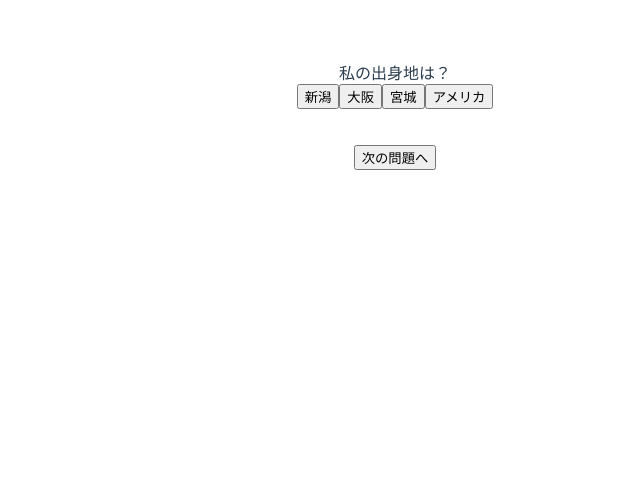
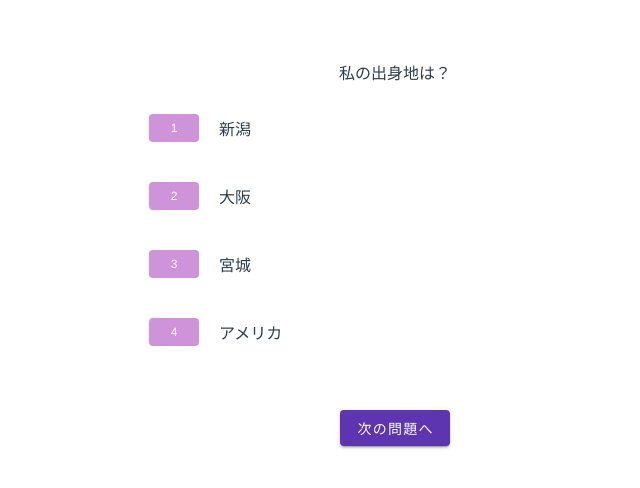
Before and after one commit to YasukoSasai/four-choice-question, a Vue app in the folder yasuko_question/: page / in a window 1280 px wide. Shown: the top 488 px of the page, without its empty margins (245-885 px from the left). Built offline with nearby package versions, Linux system fonts and the light colour scheme.

Commit message:
デザインの修正 & 応用情報の問題追加

```diff
--- a/yasuko_question/package.json
+++ b/yasuko_question/package.json
@@ -9,7 +9,8 @@
   },
   "dependencies": {
     "core-js": "^3.6.5",
-    "vue": "^2.6.11"
+    "vue": "^2.6.11",
+    "vuetify": "^2.2.34"
   },
   "devDependencies": {
     "@vue/cli-plugin-babel": "~4.4.0",
--- a/yasuko_question/src/App.vue
+++ b/yasuko_question/src/App.vue
@@ -1,23 +1,23 @@
 <template>
   <div id="app">
-    <!-- <div v-for="(question, key) in questions" v-bind:key=key>
-      {{ question.question }}<br>
-      <button v-for="(item, key) in question.choices" v-bind:key=key @click="check(key, question.answer)">
-        {{ item }}
-      </button>
-      <br><br><br>
-    </div>  -->
     <div>
       {{ questions[this.questionNumber].question }}
     </div>
-    <button v-for="(item, key) in questions[this.questionNumber].choices" v-bind:key=key @click="check(key, questions[questionNumber].answer)">
+    <div class="question-container" v-for="(item, key) in questions[this.questionNumber].choices" v-bind:key=key @click="check(key, questions[questionNumber].answer)">
+      <v-btn class="choice-button" depressed small color="#CE93D8" dark >
+        {{key + 1}}
+      </v-btn>
+      <div class="choice-txt">
         {{ item }}
-    </button>
+      </div>
+    </div>
     <div v-if="explanationFlag">
       解説: {{ questions[this.questionNumber].explanation }}
     </div>
     <br><br><br>
-    <button @click="nextQuestino()">次の問題へ</button>
+    <v-btn @click="nextQuestino()" color="#5E35B1" dark >
+        次の問題へ
+    </v-btn>
   </div>
 </template>
 <script>
@@ -40,6 +40,17 @@ export default {
           choices: ["油", "アイス", "刺身", "コーヒーゼリー"],
           answer: 2,
           explanation: "刺身はうまいからです。"
+        },
+        {
+          question: "ITIL 2011 editionによれば，サービス・パッケージの説明として，適切なものはどれか。",
+          choices: [
+            "コアサービス，実現サービス及び強化サービスの組合せで構成された，特定の種類の顧客ニーズへのソリューションを提供する複数のサービスの集まりである。",
+            "サービス・パイプライン，サービス・カタログ及び廃止済みサービスで構成された，サービス・プロバイダによって管理されている全てのサービスである。",
+            "成果物，価格，連絡先などが内容として含まれた，稼働中の全てのITサービスに関する情報を格納するデータベース又は構造化された文書である。",
+            "ハードウェア，ソフトウェア，ライセンス，文書などで構成された，稼働中のITサービスに対して承認された変更を実施するためのコンポーネントの集合である。",
+            ],
+          answer: 0,
+          explanation: "設問の例「10月31日の場合は、4月30日以降のデータについて、指定日の状態にファイルを復元できるようにする」ために何本の磁気テープが必要かを考えてみます。指定日のデータを復元するには、指定日の月初に取ったフルバックアップと、毎日記録する差分バックアップ用の磁気テープの2本が必要になります。4月，5月，…，10月までには全部で7つの月が存在します。各月についてフル用と差分用で2本の磁気テープが必要になるので、少なくとも(7×2＝)14本の磁気テープが必要になります。"
         }
       ]
     }
@@ -71,4 +82,19 @@ export default {
   color: #2c3e50;
   margin-top: 60px;
 }
+
+.choice-button{
+  margin: 10px;
+}
+
+.question-container{
+  margin-top: 20px;
+  margin-left: 30%;
+  display: flex;
+  justify-content: flex-start;
+}
+
+.choice-txt{
+  margin: auto 0 auto 10px;
+}
 </style>
--- a/yasuko_question/src/main.js
+++ b/yasuko_question/src/main.js
@@ -1,5 +1,9 @@
 import Vue from 'vue'
 import App from './App.vue'
+import Vuetify from 'vuetify'
+import "vuetify/dist/vuetify.min.css";
+
+Vue.use(Vuetify)
 
 Vue.config.productionTip = false
 
```
Also changed, not shown: 1 other file (tests, documents, lock files or other folders).
